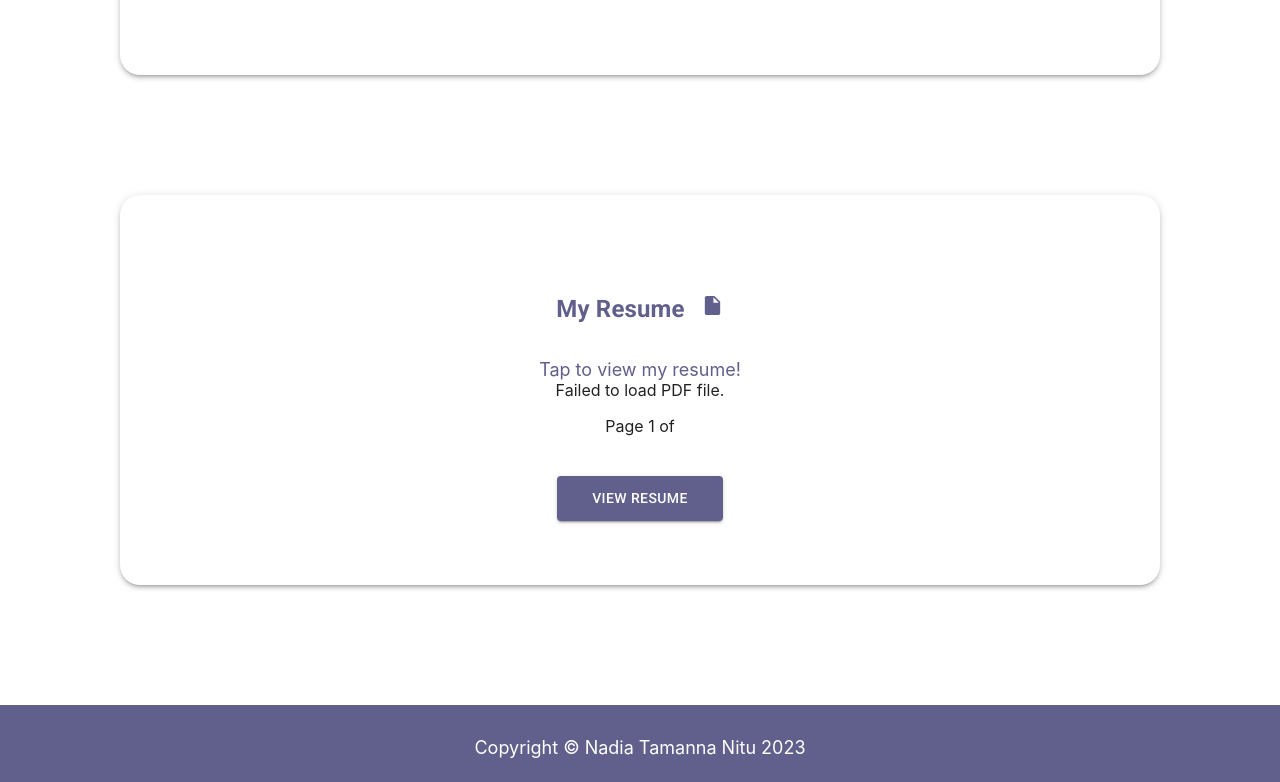
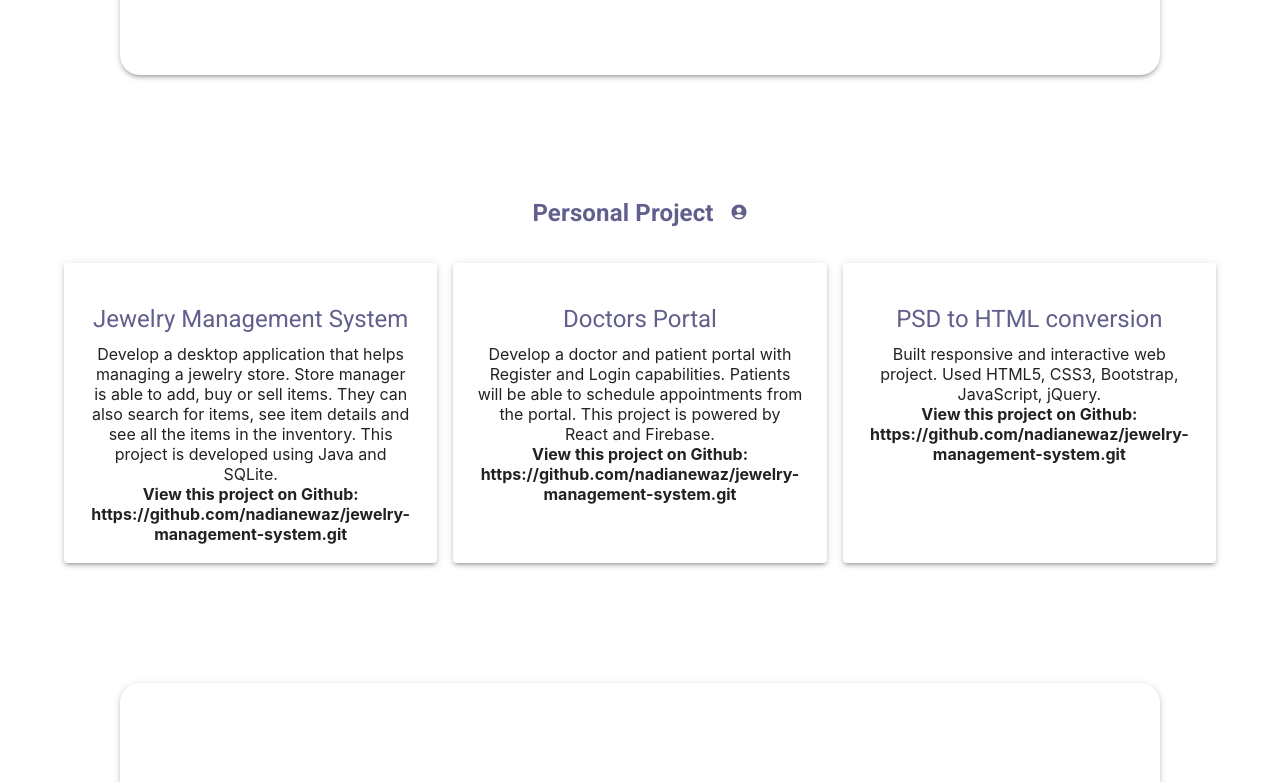
Before and after one commit to nadianewaz/Portfolio, a React (Create React App) app: page / in a window 1280 px wide. Shown: the part 1517-2299 px from the top of the page. Built offline with nearby package versions, Linux system fonts and the light colour scheme.

Commit message:
solved project sec err

```diff
--- a/src/Component/HomePage/Banner/Banner.jsx
+++ b/src/Component/HomePage/Banner/Banner.jsx
@@ -21,10 +21,10 @@ const Banner = () => {
                 <Typewriter
                   onInit={(typewriter) => {
                       typewriter
-                          .typeString("developer")
+                          .typeString("frontend")
                           .pauseFor(1000)
                           .deleteAll()
-                          .typeString("designer")
+                          .typeString("developer")
                           .pauseFor(1000)
                           .start();
                   }}
--- a/src/Component/HomePage/Home/Home.jsx
+++ b/src/Component/HomePage/Home/Home.jsx
@@ -5,6 +5,8 @@ import About from '../About/About';
 import Toolkit from '../Toolkit/Toolkit';
 import Resume from '../Resume/Resume';
 import Footer from '../Footer/Footer';
+import Project from '../Project/Project';
+import Projects from '../Projects/Projects';
 
 // import Projects from '../Project/Projects';
 
@@ -16,7 +18,7 @@ const Home = () => {
             <Banner></Banner>
             <About></About>
             <Toolkit></Toolkit>
-            {/* <Projects></Projects>  */}
+            <Projects></Projects>
             <Resume></Resume>
             <Footer></Footer>
 
--- a/src/Component/HomePage/Project/Project.jsx
+++ b/src/Component/HomePage/Project/Project.jsx
@@ -7,19 +7,23 @@ import Typography from '@mui/material/Typography';
 
 const Project = ({project}) => {
     console.log(project);
-    const { name, description } = project;
+    const { name, description, link } = project;
 
     console.log(name);
     return (
         <>
 
 <Grid item xs={12} sm={6} md={4}>
-        <Paper elevation={3} sx={{py: 5, textAlign: 'center'}} >
-        <Typography sx={{fontWeight: '400', color: '#1CC7C1'}} variant="h5" gutterBottom>
+        <Paper elevation={3} sx={{height: "220px", py: 5,px: 3}} >
+        <Typography sx={{fontWeight: '400', color: '#615F8B'}} variant="h5" gutterBottom>
            {name}
         </Typography>
-        <Typography variant="h6" gutterBottom>
+        <Typography sx={{textAlign: "right"}} variant="subtitle3" gutterBottom>
            {description}
+        </Typography>
+        <br />
+        <Typography sx={{fontWeight: "bold", textAlign: "left"}} variant="subtitle3" gutterBottom>
+           {link}
         </Typography>
 
 
--- a/src/Component/HomePage/Projects/Projects.jsx
+++ b/src/Component/HomePage/Projects/Projects.jsx
@@ -8,18 +8,21 @@ const projects = [
     id: 1,
     name: ' Jewelry Management System',
     description: 'Develop a desktop application that helps managing a jewelry store. Store manager is able to add, buy or sell items. They can also search for items, see item details and see all the items in the inventory. This project is developed using Java and SQLite.',
+    link: 'View this project on Github: https://github.com/nadianewaz/jewelry-management-system.git',
 
    },
   {
     id: 2,
     name: 'Doctors Portal',
     description: 'Develop a doctor and patient portal with Register and Login capabilities. Patients will be able to schedule appointments from the portal. This project is powered by React and Firebase.',
+    link: 'View this project on Github: https://github.com/nadianewaz/jewelry-management-system.git',
 
   },
   {
     id: 3,
     name: ' PSD to HTML conversion',
     description: ' Built responsive and interactive web project. Used HTML5, CSS3, Bootstrap, JavaScript, jQuery.',
+    link: 'View this project on Github: https://github.com/nadianewaz/jewelry-management-system.git',
 
   }
 
@@ -31,7 +34,7 @@ const Projects = () => {
         <>
         <Typography sx={{textTransform: 'capitalize', color: '#615F8B', m: 4}}>
         <h2>personal project
-              <AccountCircleIcon sx={{pl: 2, fontSize: 23}}></AccountCircleIcon>
+              <AccountCircleIcon sx={{pl: 2, fontSize: 18}}></AccountCircleIcon>
         </h2>
         </Typography>
 
```
